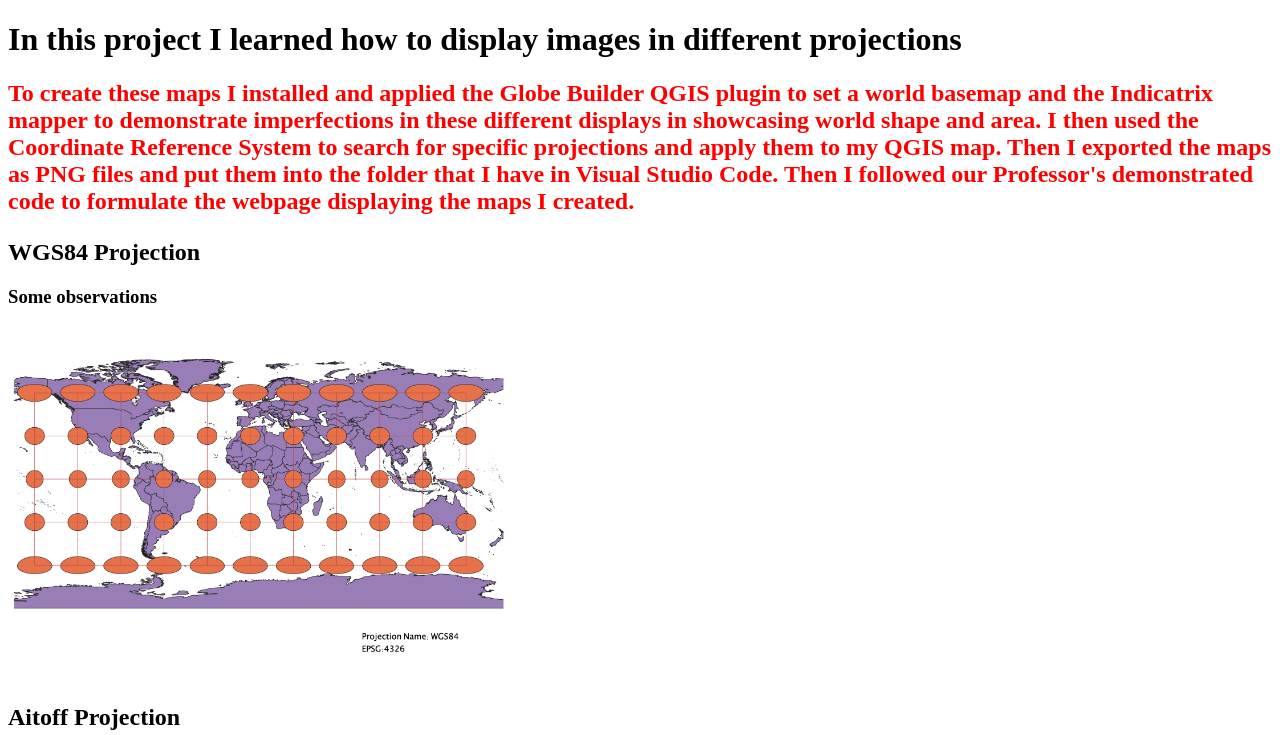
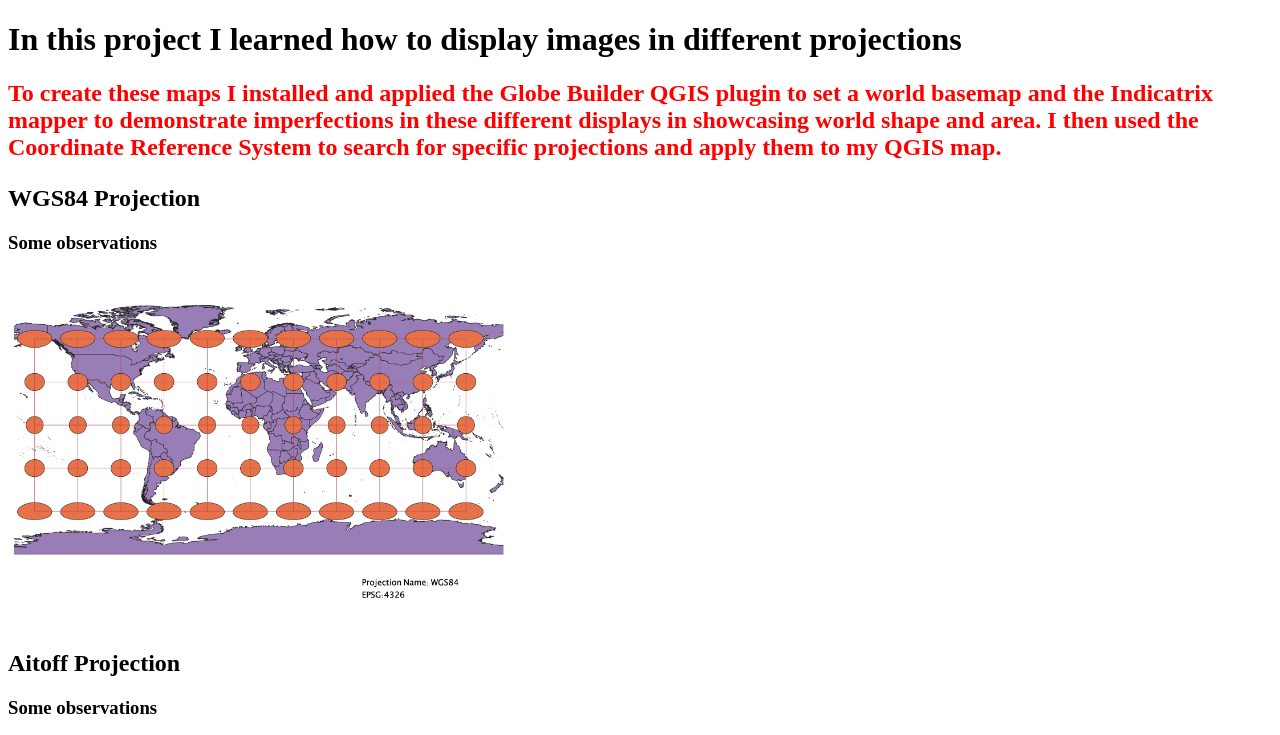
Before and after one commit to nicholaspell/geog370_worldprojectionmaps, a plain HTML site: page Worldprojections/index.html in a window 1280 px wide. Shown: the top 735 px of the page. Drawn offline with Linux system fonts and the light colour scheme; files whose address does not match are found by name.

Commit message:
shortened

```diff
--- a/Worldprojections/index.html
+++ b/Worldprojections/index.html
@@ -8,7 +8,7 @@
 <body>
     <h1>In this project I learned how to display images in different projections</h1>
 
-    <h2 style="color:red">To create these maps I installed and applied the Globe Builder QGIS plugin to set a world basemap and the Indicatrix mapper to demonstrate imperfections in these different displays in showcasing world shape and area. I then used the Coordinate Reference System to search for specific projections and apply them to my QGIS map. Then I exported the maps as PNG files and put them into the folder that I have in Visual Studio Code. Then I followed our Professor's demonstrated code to formulate the webpage displaying the maps I created.</p>
+    <h2 style="color:red">To create these maps I installed and applied the Globe Builder QGIS plugin to set a world basemap and the Indicatrix mapper to demonstrate imperfections in these different displays in showcasing world shape and area. I then used the Coordinate Reference System to search for specific projections and apply them to my QGIS map.</p>
 
     <h2>WGS84 Projection</h2>
     <h3>Some observations</h3>
```
